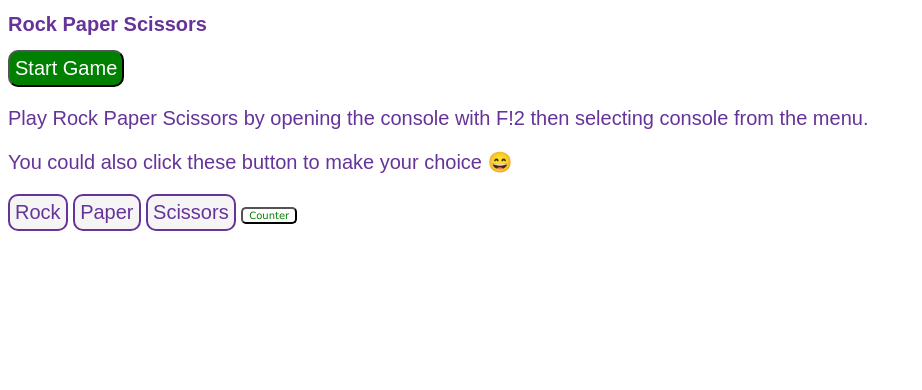
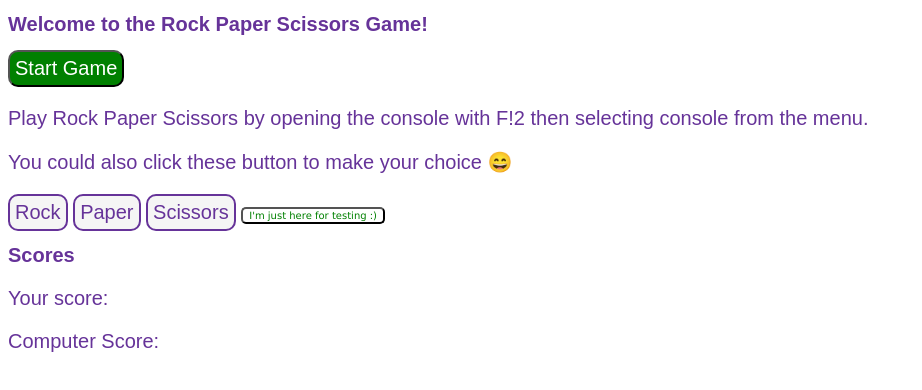
Before and after one commit to JoeBroo/Rock-Paper-Scissors, a plain HTML site: page index.html in a window 1280 px wide. Shown: the whole page, without its empty margins (0-922 px from the left). Drawn offline with Linux system fonts and the light colour scheme.

Commit message:
add scoreboard to display scores

```diff
--- a/index.html
+++ b/index.html
@@ -11,17 +11,25 @@
 
 <body>
 
-    <h1>Rock Paper Scissors</h1>
+    <h1>Welcome to the Rock Paper Scissors Game!</h1>
 
     <button class="start">Start Game</button>
     <p>Play Rock Paper Scissors by opening the console with F!2
         then selecting console from the menu.</p>
 
         <p>You could also click these button to make your choice &#128516;</p>
+
+        <div class="buttons">
         <button class="rock">Rock</button>
         <button class="paper">Paper</button>
         <button class="scissors">Scissors</button>
-        <button class="counter">Counter</button>
+        <button class="counter">I'm just here for testing :)</button>
+    </div>
+        <div class="scores">
+            <h1>Scores </h1>
+            <p class="player-score">Your score: </p>
+            <p class="computer-score">Computer Score: </p>
+        </div>
 
     </body>
 
```
